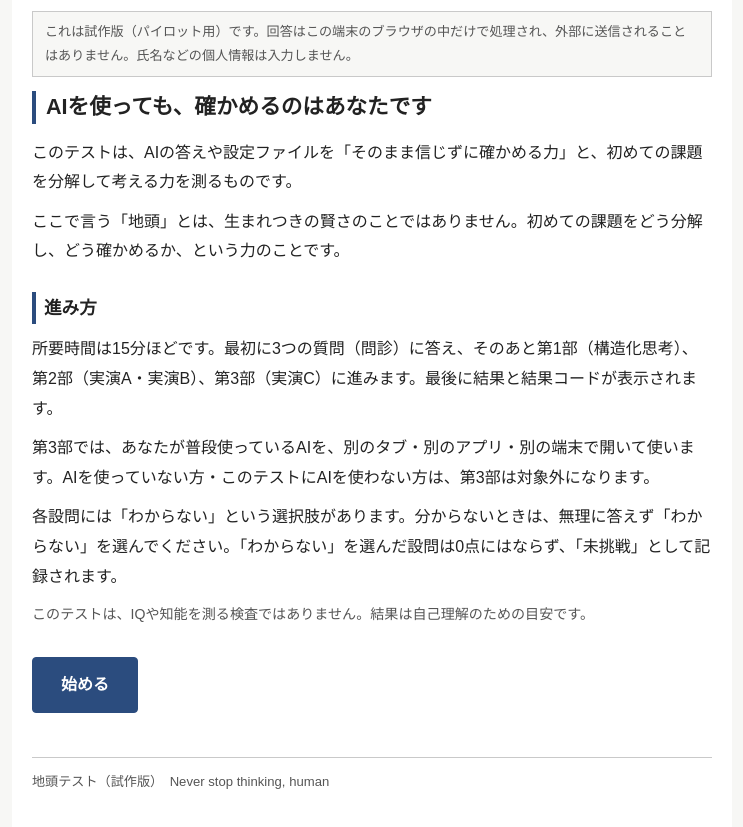
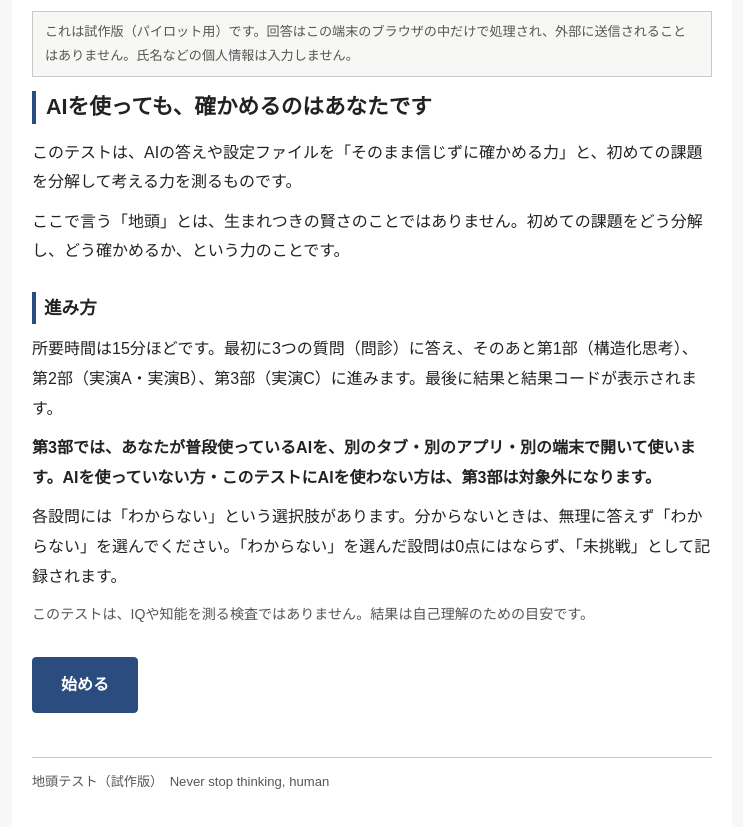
Before and after one commit to ritukal/ritukal.github.io, a plain HTML site: page index.html in a window 1280 px wide. Shown: the part 107-934 px from the top of the page, without its empty margins (268-1011 px from the left). Drawn offline with Linux system fonts and the light colour scheme.

Commit message:
第3部の案内文を太文字に

```diff
--- a/index.html
+++ b/index.html
@@ -162,7 +162,7 @@
   <p>ここで言う「地頭」とは、生まれつきの賢さのことではありません。初めての課題をどう分解し、どう確かめるか、という力のことです。</p>
   <h2>進み方</h2>
   <p>所要時間は15分ほどです。最初に3つの質問（問診）に答え、そのあと第1部（構造化思考）、第2部（実演A・実演B）、第3部（実演C）に進みます。最後に結果と結果コードが表示されます。</p>
-  <p>第3部では、あなたが普段使っているAIを、別のタブ・別のアプリ・別の端末で開いて使います。AIを使っていない方・このテストにAIを使わない方は、第3部は対象外になります。</p>
+  <p><strong>第3部では、あなたが普段使っているAIを、別のタブ・別のアプリ・別の端末で開いて使います。AIを使っていない方・このテストにAIを使わない方は、第3部は対象外になります。</strong></p>
   <p>各設問には「わからない」という選択肢があります。分からないときは、無理に答えず「わからない」を選んでください。「わからない」を選んだ設問は0点にはならず、「未挑戦」として記録されます。</p>
   <p class="note">このテストは、IQや知能を測る検査ではありません。結果は自己理解のための目安です。</p>
   <div class="nav"><button class="btn" id="btn-start">始める</button></div>
```
